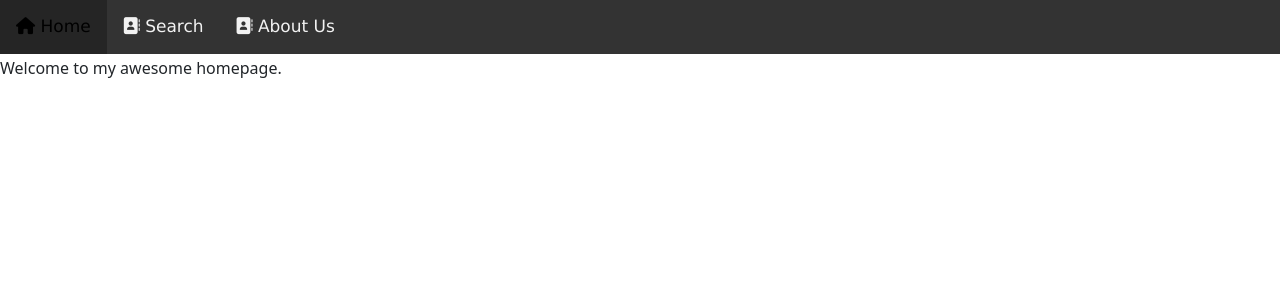
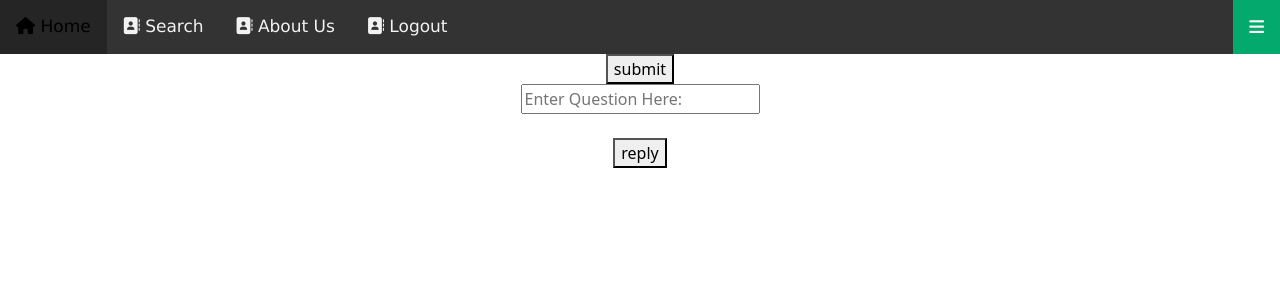
Before and after one commit to adnx26/TinoNews, a Flask app: template website/templates/test.jinja in a window 1280 px wide. Shown: the top 300 px of the page. Run offline with Flask 3, Linux system fonts and the light colour scheme; the template is opened without the code that fills it, so the values that code supplies are empty; the visitor is signed in with stand-in values (Sample User, id 1); some libraries are stand-ins or nearby versions.

Commit message:
Jinja update on home

```diff
--- a/website/templates/test.jinja
+++ b/website/templates/test.jinja
@@ -1,9 +1,45 @@
 {% extends "base.html" %}
 {% block title %}test{% endblock %}
+{% block scripts %}
+
+<script type="text/javascript">
+	{% include "/templates/HomeButton.js" %}
+</script>
+
+{{super()}}
+
+{% endblock %}
 {% block body %}
-    <h1>Index</h1>
-    <p class="important">
-      Welcome to my awesome homepage.
-    </p>
-    {{ super() }}
+{% if session %}
+<!--NAVBAR-->
+<div class="topnav">
+  <a class="active" href="/" style="font-family:verdana;"><i class="fa-solid fa-house"></i> Home</a>
+  <a href="/form" style="font-family:verdana;"><i class="fa-solid fa-address-book"></i> Search</a>
+  <a href="/AbtUs" style="font-family:verdana;"><i class="fa-solid fa-address-book"></i> About Us</a>
+  <a href="/logout" style="font-family:verdana;"><i class="fa-solid fa-address-book"></i> Logout</a>
+  <a href="javascript:void(0);" class="icon" onclick="myFunction()">
+    <i class="fa fa-bars"></i>
+  </a>
+</div>
+
+
+<!--INPUT QUESTION BOX-->
+<div class="input d-flex flex-column align-items-center justify-content-center">
+  <INPUT TYPE="text" id="questionBox" value="" placeholder="Enter Question Here: "><br>
+  <button onclick="submit();" id="submitButton">submit</button>
+
+</div>
+
+<!--REPLY BOX-->
+<div class="input d-flex flex-column align-items-center justify-content-center">
+  <INPUT TYPE="text" id="replyBox" value="" placeholder="Enter Question Here: "><br>
+  <button onclick="submitReply()" id="repliesButton">reply</button>
+</div>
+
+<!--OUTPUT BOX/WHERE YOU SEE QUESTIONS-->
+<div id="questions" class="d-flex flex-column align-items-center justify-content-center"></div>
+
+{% else %}
+<p><a href="/login" id="qsLoginBtn">Login</a></p>
+{% endif %}
 {% endblock %}
```
Also changed, not shown: website/templates/HomeButton.js (added, +55 -0 lines).
